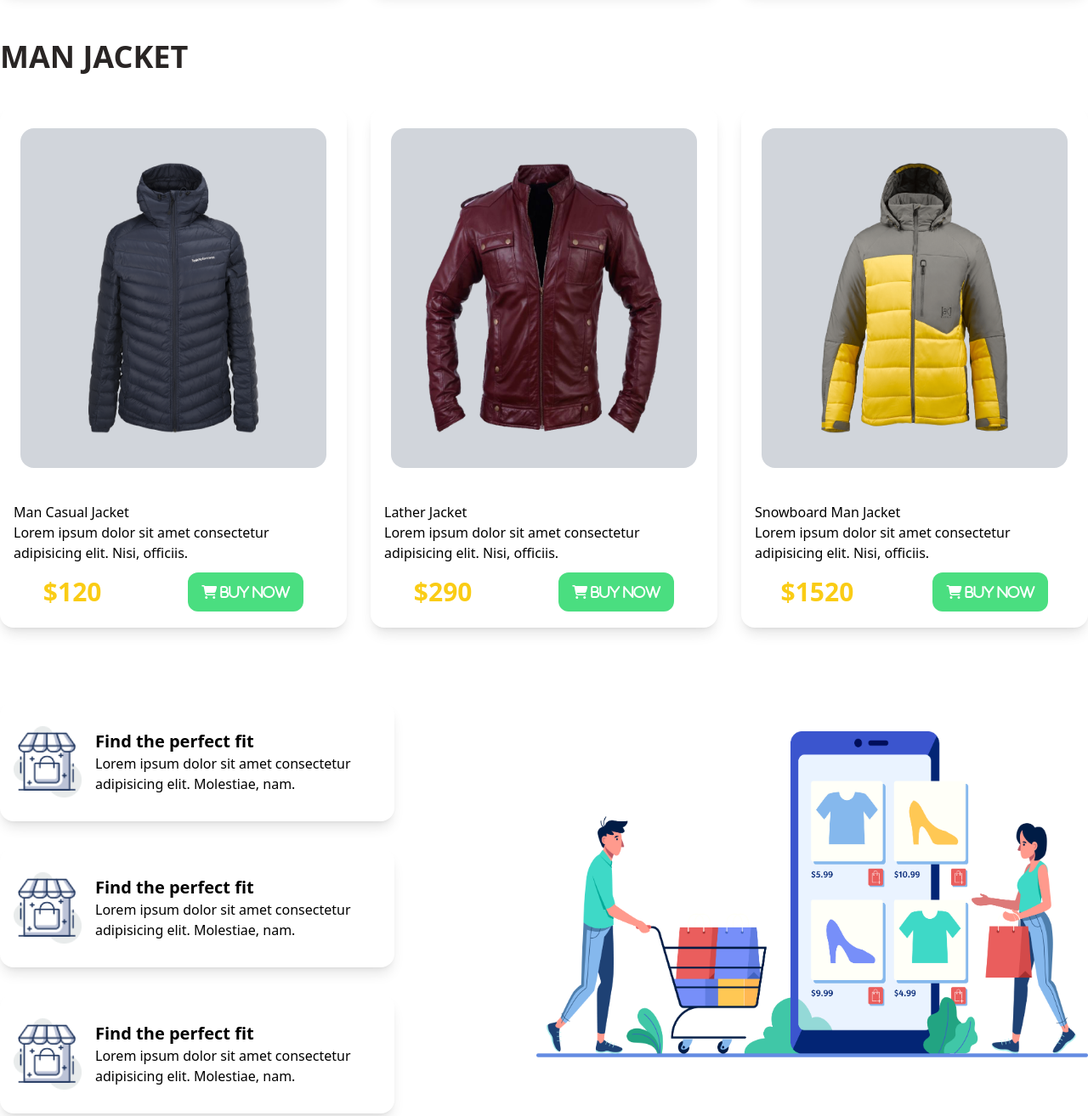
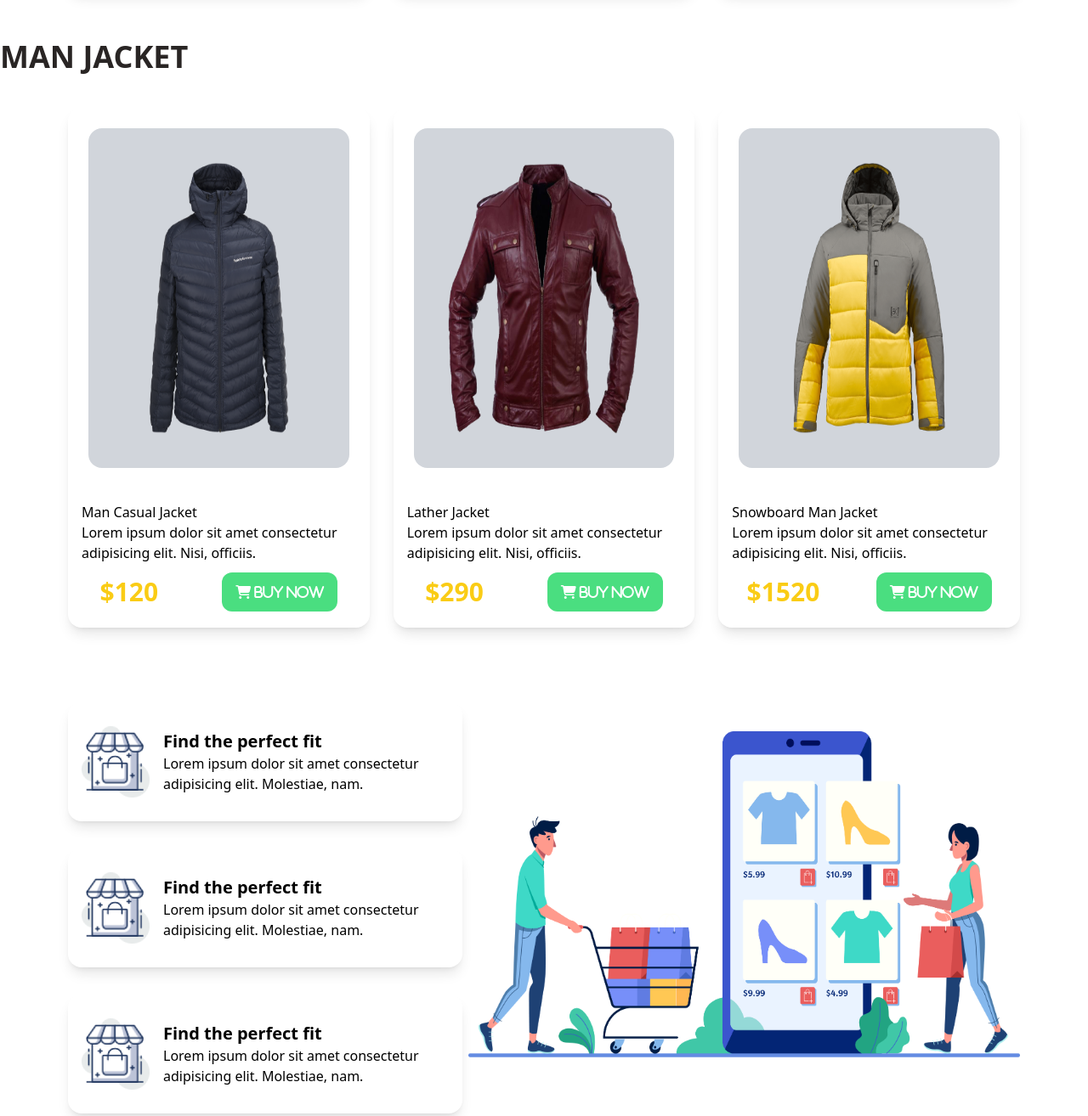
Before and after one commit to SanjidArsann/Rapssa-Fashion, a plain HTML site: page index.html in a window 1280 px wide. Shown: the part 1340-2654 px from the top of the page at 85% size. Drawn offline with nearby package versions, Linux system fonts and the light colour scheme.

Commit message:
almost done

```diff
--- a/index.html
+++ b/index.html
@@ -38,7 +38,7 @@
         <!-- woman jacket -->
         <section class="container mx-auto mt-14">
             <h1 class="uppercase text-stone-800 font-bold text-4xl">Woman Jacket</h1>
-            <div class="grid grid-cols-3 gap-7 mt-10">
+            <div class="grid grid-cols-3 gap-7 mt-10 mx-20">
                 <div class="rounded-2xl shadow-lg">
                     <div class="flex justify-center p-10 bg-gray-300 m-6 rounded-2xl">
                         <img class="h-80" src="images/jacket-1.png" alt="">
@@ -89,7 +89,7 @@
         <!-- Man jacket -->
         <section class="container mx-auto mt-14">
             <h1 class="uppercase text-stone-800 font-bold text-4xl">Man Jacket</h1>
-            <div class="grid grid-cols-3 gap-7 mt-10">
+            <div class="grid grid-cols-3 gap-7 mt-10 mx-20">
                 <div class="rounded-2xl shadow-lg">
                     <div class="flex justify-center p-10 bg-gray-300 m-6 rounded-2xl">
                         <img class="h-80" src="images/jacket-6.png" alt="">
@@ -139,7 +139,7 @@
         </section>
         <!-- Service Section -->
         <section class="container mt-14 mb-24 mx-auto">
-            <div class="flex justify-between items-center">
+            <div class="flex justify-between items-center mx-20">
                 <div>
                     <div class="flex items-center rounded-2xl shadow-lg p-4 mt-8">
                         <div>
```
